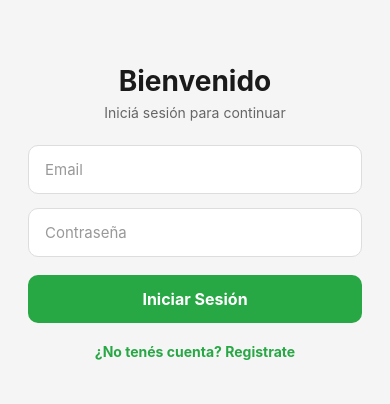
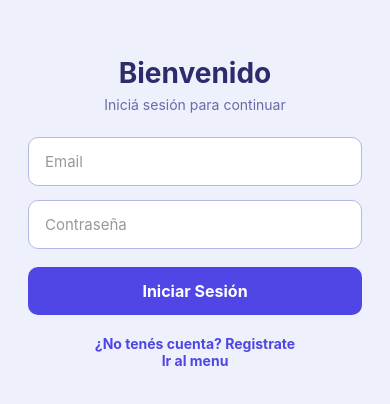
Before and after one commit to MauroDagnino/PI-reactnative, a React Native app: screen /Login in a window 390 px wide. Shown: the part 210-614 px from the top of the page. Built offline with nearby package versions, Linux system fonts and the light colour scheme.

Commit message:
register y login

```diff
--- a/src/Screens/Login/Login.js
+++ b/src/Screens/Login/Login.js
@@ -10,8 +10,8 @@ function Login(props) {
   const [loginError, setLoginError] = useState("")
 
   function onSubmit(email, password) {
-    if (password.length < 8) {
-      setLoginError("La contraseña debe tener al menos 8 caracteres")
+    if (password.length < 6) {
+      setLoginError("La contraseña debe tener al menos 6 caracteres")
       return
     }
     auth.signInWithEmailAndPassword(email, password)
@@ -57,6 +57,10 @@ function Login(props) {
       <Pressable onPress={() => props.navigation.navigate("Register")}>
         <Text style={styles.link}>¿No tenés cuenta? Registrate</Text>
       </Pressable>
+
+       <Pressable onPress={() => props.navigation.navigate("HomeMenu")}>
+        <Text style={styles.link}>Ir al menu</Text>
+      </Pressable>
     </View>
   )
 }
@@ -64,7 +68,7 @@ function Login(props) {
 const styles = StyleSheet.create({
   container: {
     flex: 1,
-    backgroundColor: "#f5f5f5",
+    backgroundColor: "#eef0fb",
     paddingHorizontal: 28,
     justifyContent: "center",
   },
@@ -73,12 +77,12 @@ const styles = StyleSheet.create({
     fontWeight: "bold",
     textAlign: "center",
     marginBottom: 6,
-    color: "#1a1a1a"
+    color: "#2d2b6b"
   },
   subtitle: {
     fontSize: 14,
     textAlign: "center",
-    color: "#666",
+    color: "#6b6aaa",
     marginBottom: 24
   },
   input: {
@@ -87,13 +91,13 @@ const styles = StyleSheet.create({
     paddingHorizontal: 16,
     borderRadius: 10,
     borderWidth: 1,
-    borderColor: "#ddd",
+    borderColor: "#b3b8e8",
     marginBottom: 14,
     fontSize: 15,
-    color: "#1a1a1a"
+    color: "#2d2b6b"
   },
   button: {
-    backgroundColor: "#28a745",
+    backgroundColor: "#4f46e5",
     paddingVertical: 14,
     borderRadius: 10,
     alignItems: "center",
@@ -107,12 +111,12 @@ const styles = StyleSheet.create({
   },
   link: {
     textAlign: "center",
-    color: "#28a745",
+    color: "#4f46e5",
     fontWeight: "bold",
     fontSize: 14
   },
   error: {
-    color: "red",
+    color: "#dc2626",
     textAlign: "center",
     marginBottom: 10
   }
--- a/src/Screens/Register/Register.js
+++ b/src/Screens/Register/Register.js
@@ -9,16 +9,16 @@ export default function Register(props) {
   const [password, setPassword] = useState("")
   const [registerError, setRegisterError] = useState("")
 
-  function onSubmit(email, userName, password) {
+  function onSubmit() {
     auth.createUserWithEmailAndPassword(email, password)
-      .then(response => {
+      .then(res => {
         db.collection("users").add({
           email: email,
           nombreUsuario: userName,
           createdAt: Date.now()
         })
       })
-      .then(response => {
+      .then(res => {
         props.navigation.navigate("Login")
       })
       .catch(error => {
@@ -76,19 +76,19 @@ const styles = StyleSheet.create({
     flex: 1,
     justifyContent: "center",
     paddingHorizontal: 28,
-    backgroundColor: "#f5f5f5"
+    backgroundColor: "#eef0fb"
   },
   title: {
     fontSize: 28,
     fontWeight: "bold",
     textAlign: "center",
     marginBottom: 6,
-    color: "#1a1a1a"
+    color: "#2d2b6b"
   },
   subtitle: {
     fontSize: 14,
     textAlign: "center",
-    color: "#666",
+    color: "#6b6aaa",
     marginBottom: 24
   },
   input: {
@@ -97,13 +97,13 @@ const styles = StyleSheet.create({
     paddingHorizontal: 16,
     borderRadius: 10,
     borderWidth: 1,
-    borderColor: "#ddd",
+    borderColor: "#b3b8e8",
     marginBottom: 14,
     fontSize: 15,
-    color: "#1a1a1a"
+    color: "#2d2b6b"
   },
   button: {
-    backgroundColor: "#28a745",
+    backgroundColor: "#4f46e5",
     paddingVertical: 14,
     borderRadius: 10,
     alignItems: "center",
@@ -117,12 +117,12 @@ const styles = StyleSheet.create({
   },
   link: {
     textAlign: "center",
-    color: "#28a745",
+    color: "#4f46e5",
     fontWeight: "bold",
     fontSize: 14
   },
   error: {
-    color: "red",
+    color: "#dc2626",
     textAlign: "center",
     marginBottom: 10
   }
```
